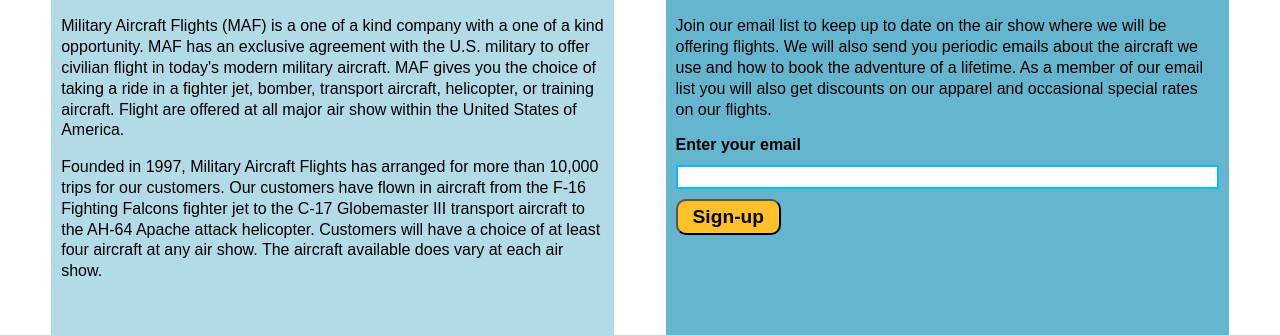
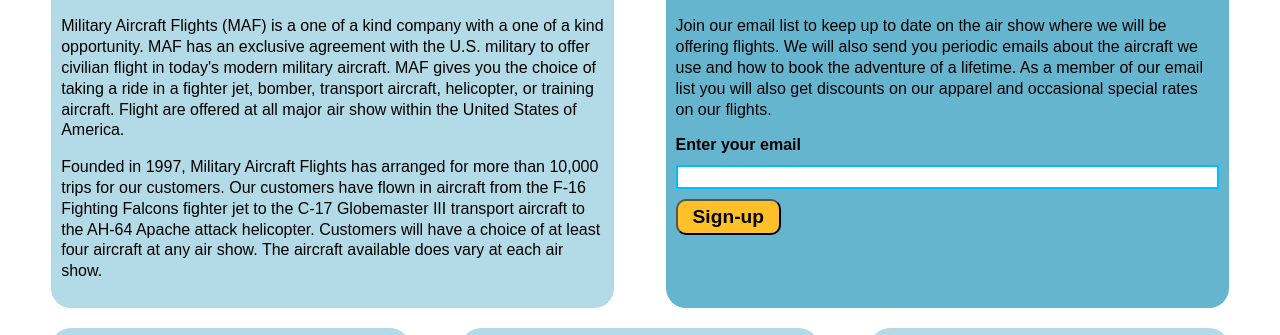
Before and after one commit to constenum/maf, a plain HTML site: page index.html in a window 1280 px wide. Shown: the part 403-738 px from the top of the page. Drawn offline with nearby package versions, Linux system fonts and the light colour scheme.

Commit message:
Fix first article bottom margin

```diff
--- a/css/styles.css
+++ b/css/styles.css
@@ -50,9 +50,6 @@ article {
     background-color: rgba(0, 132, 176, .3);
     border-radius: 20px;
     margin: 10px 0;
-    padding: 10px;
-}
-article:first-child {
     padding: 10px;
 }
 section[data-key="sameHeights"] {
@@ -170,6 +167,9 @@ picture img {
     article[data-key="sameHeights"] {
         padding: 10px 10px 130px 10px;
     }
+    article:first-child {
+        padding: 10px;
+    }
     footer {
         height: 50px;
         line-height: normal;
@@ -203,6 +203,9 @@ picture img {
     article[data-key="sameHeights"] {
         padding: 10px 10px 130px 10px;
     }
+    article:first-child {
+        padding: 10px;
+    }
     footer {
         height: 50px;
         line-height: normal;
```
